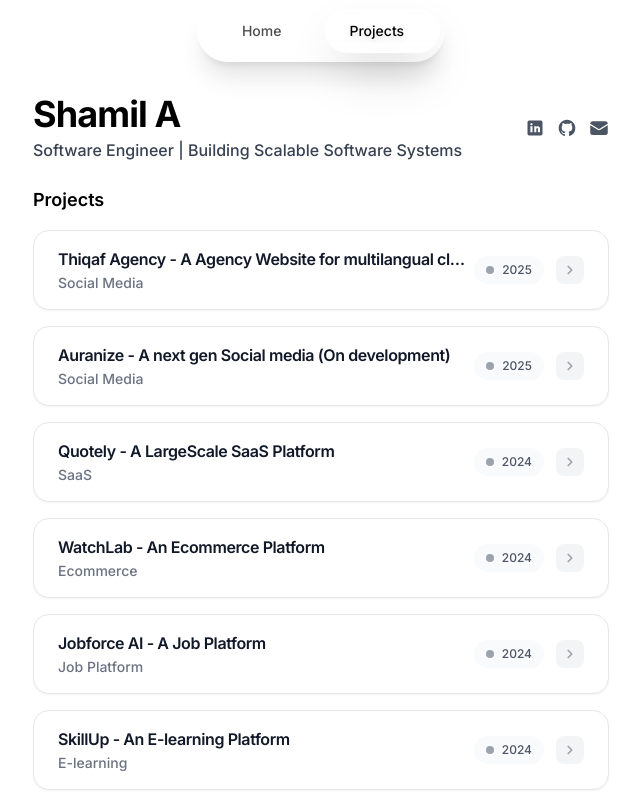
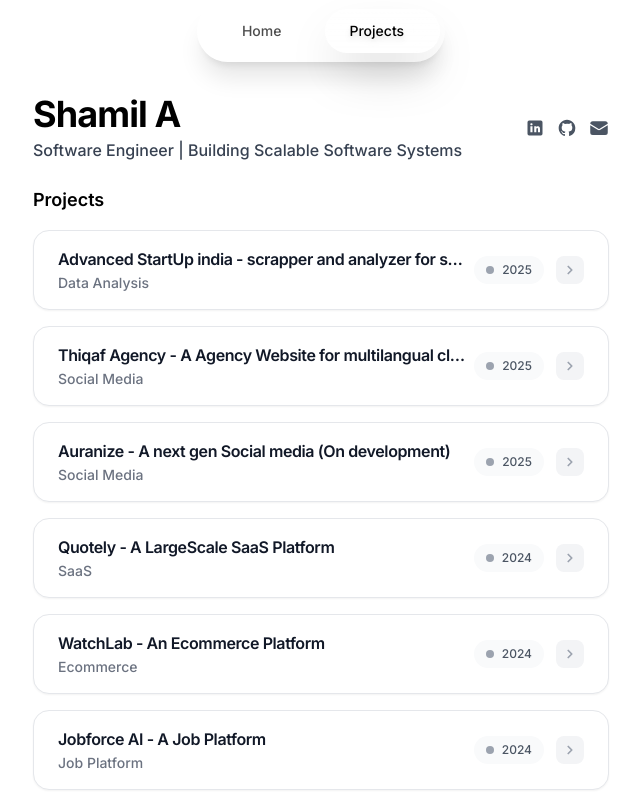
Before and after one commit to Shaamiilll/Shamil-Nextjs-Portfolio, a Next.js app: page / in a window 1280 px wide. Both pictures are taken after a click on the button "Projects". Shown: the top 800 px of the page, without its empty margins (319-959 px from the left). Built offline with nearby package versions, Linux system fonts and the light colour scheme.

Commit message:
Add new project entry for Advanced StartUp India scrapper and analyzer

```diff
--- a/src/components/ProjectsPage.tsx
+++ b/src/components/ProjectsPage.tsx
@@ -3,6 +3,15 @@ import ProjectCard from "./DynamicProjectCard";
 
 const ProjectsPage = () => {
   const projects = [
+    {
+      id: "0",
+      title: "Advanced StartUp india - scrapper and analyzer for startups",
+      description:"A github repository for scrapping and analyzing startup data from startupinidia.gov.in. It includes features for data extraction, cleaning, and visualization to help users gain insights into the startup ecosystem in India.",
+      technologies: ["Python", "BeautifulSoup", "Pandas", "Matplotlib"],
+      year: "2025",
+      category: "Data Analysis",
+      liveLink: "https://github.com/Shaamiilll/StartupIndia-scrapper",
+    },
     {
       id: "1",
       title: "Thiqaf Agency - A Agency Website for multilangual clients",
```
